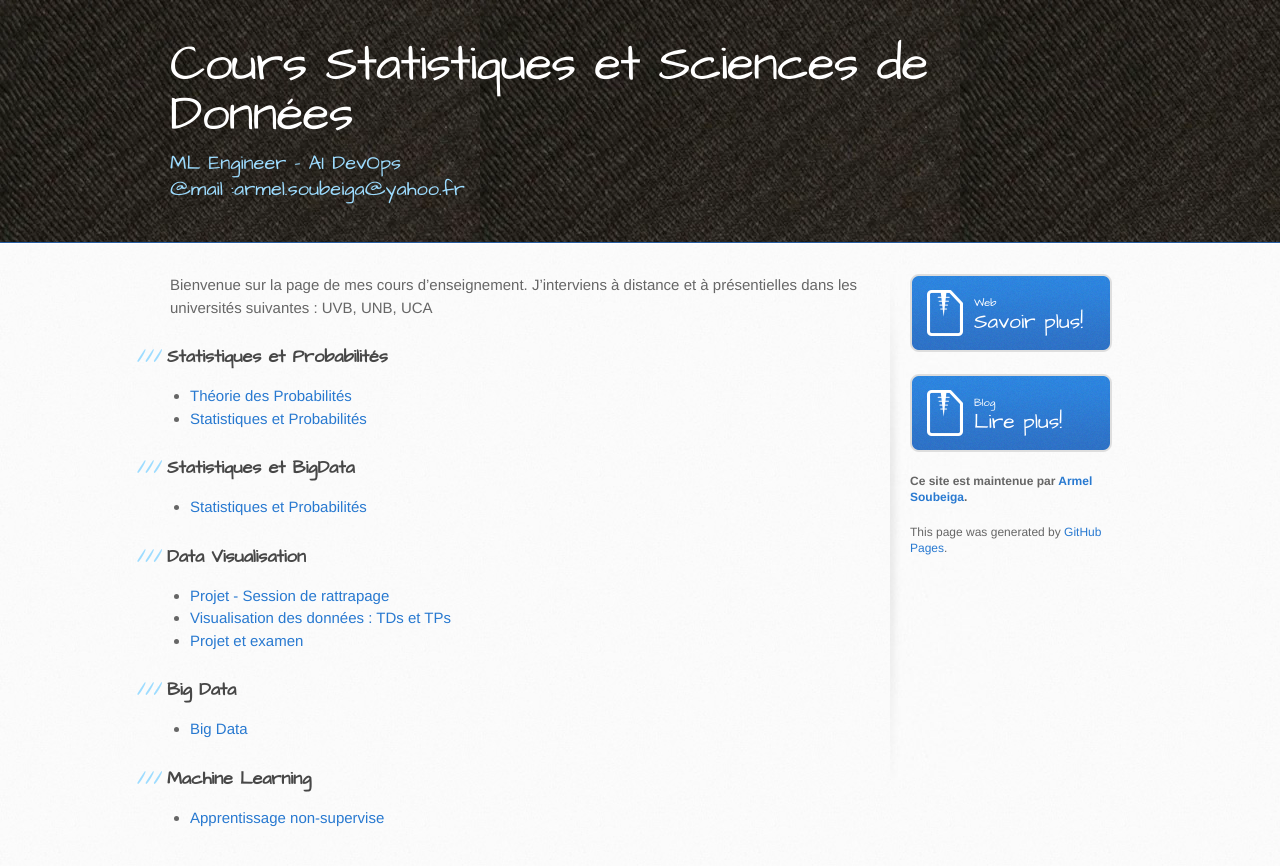
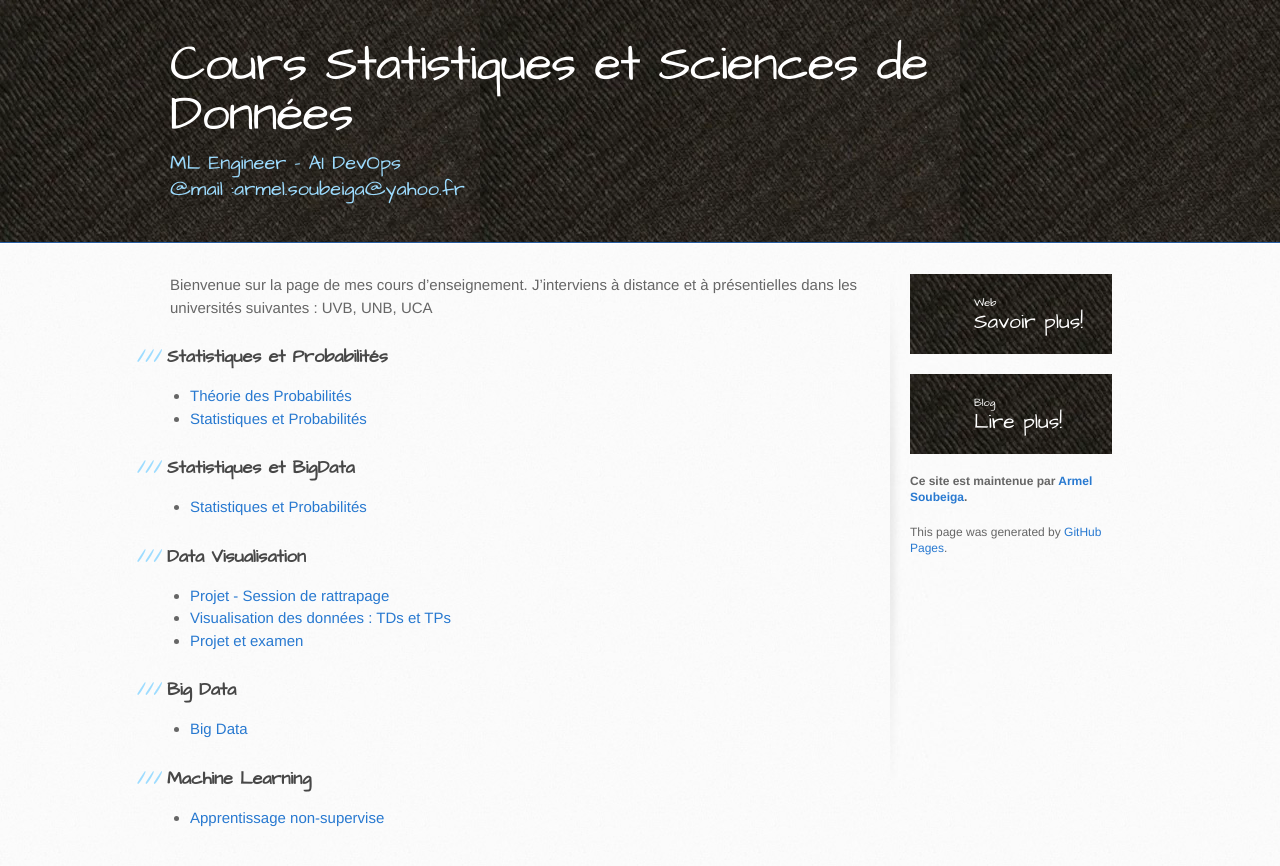
Before and after one commit to armelsoubeiga/Cours, a Jekyll site: the page built from index.md, in a window 1280 px wide. Shown: the top 866 px of the page. Built offline with Jekyll 4.4.1, drawn with Linux system fonts in a browser that asks for light colours.

Commit message:
Update stylesheet.css

```diff
--- a/stylesheets/stylesheet.css
+++ b/stylesheets/stylesheet.css
@@ -452,7 +452,7 @@
   padding-top: 40px;
   padding-bottom: 40px;
   font-family: 'Architects Daughter', 'Helvetica Neue', Helvetica, Arial, serif;
-  background: #6d6d6e;
+  background: #2e7bcf url(../images/header-bg.jpg) 0 0 repeat-x;
   border-bottom: solid 1px #275da1;
 }
 */
@@ -460,7 +460,7 @@
   padding-top: 40px;
   padding-bottom: 40px;
   font-family: 'Architects Daughter', 'Helvetica Neue', Helvetica, Arial, serif;
-  background: #6d6d6e url(../images/header-bg-0.PNG) 0 0 repeat-x;
+  background: transparent url(../images/header-bg-0.png) 0 0 repeat-x;
   border-bottom: solid 1px #275da1;
 }
 
@@ -545,6 +545,8 @@
   right: 0;
   background: transparent url(../images/github-button.png) 0 0 no-repeat;
 }
+
+/*
 aside a.button {
   display: block;
   width: 138px;
@@ -552,6 +554,15 @@
   margin-bottom: 20px;
   font-size: 21px;
   background: transparent url(../images/download-button.png) 0 0 no-repeat;
+}
+*/
+aside a.button {
+  display: block;
+  width: 138px;
+  padding-left: 64px;
+  margin-bottom: 20px;
+  font-size: 21px;
+  background: transparent url(../images/header-bg-0.png) 0 0 repeat-x;
 }
 
 code, pre {
```
